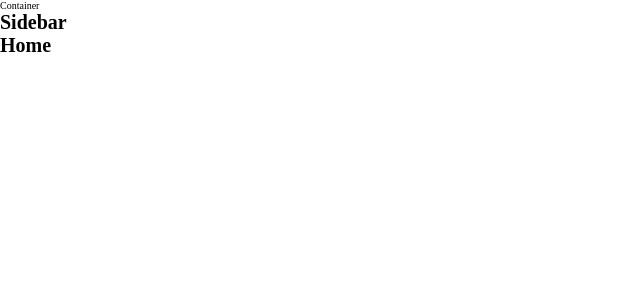
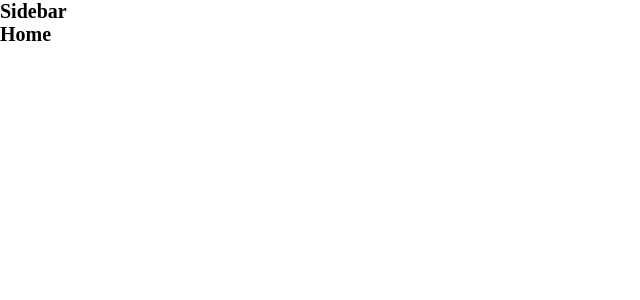
Before and after one commit to alvingomez/alvingomez, a React (Create React App) app: page / in a window 1280 px wide. Shown: the top 300 px of the page, without its empty margins (0-640 px from the left). Built offline with nearby package versions, Linux system fonts and the light colour scheme.

Commit message:
Remove Grids.js
Remove Grids.js

```diff
--- a/src/App.js
+++ b/src/App.js
@@ -8,12 +8,12 @@ import Technology from "./pages/Technology";
 import Contact from './pages/Contact';
 import About from './pages/About';
 import NotFound from './pages/NotFound';
-import Grids from "./components/Grids";
+
 
 function App() {
   return (
     <Router>
-      <Grids />
+
       <Sidebar />
       <Switch>
         <Route path="/" exact={true} component={Home} />
--- a/src/components/Grids.js
+++ /dev/null
@@ -1,13 +0,0 @@
-import React from 'react'
-
-function Grids() {
-    return (
-        <div>
-            <div className="container">
-                Container
-            </div>
-        </div>
-    )
-}
-
-export default Grids
```
